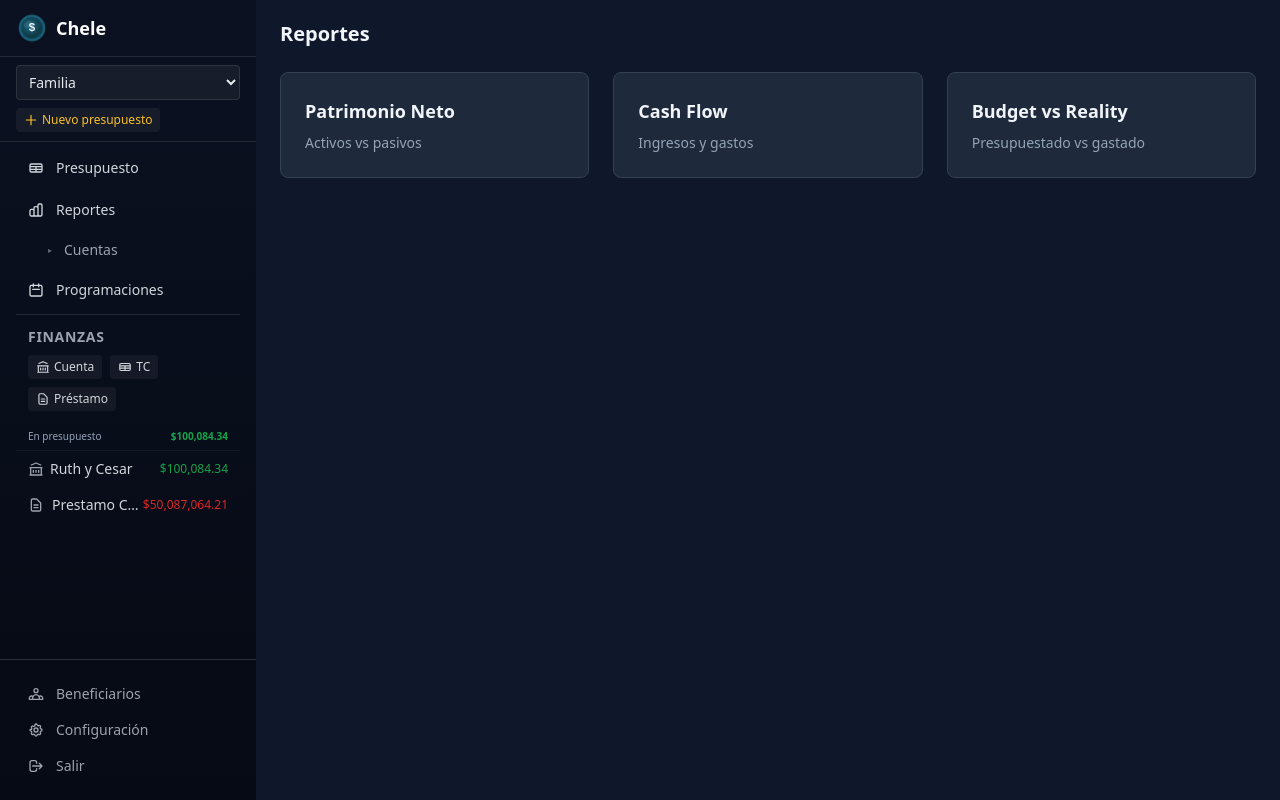
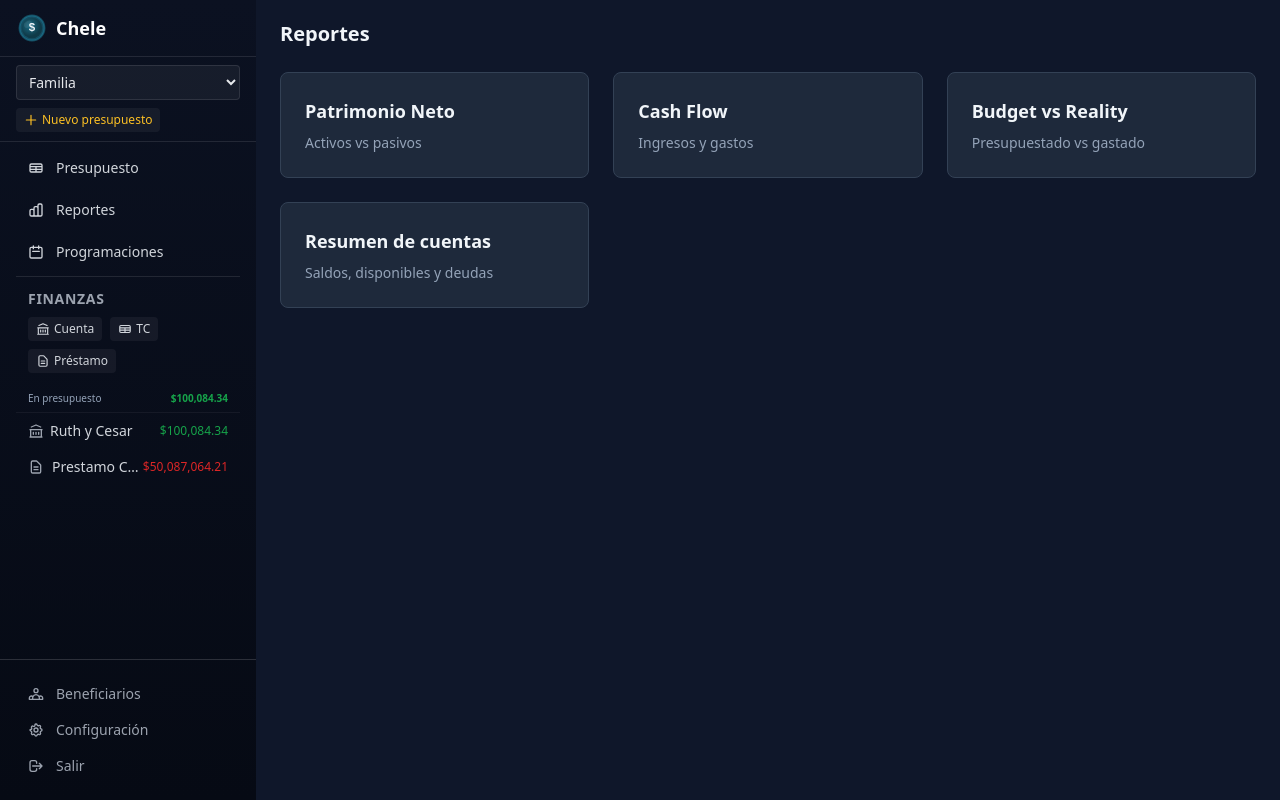
Before and after one commit to cesardarinel/chele, a Django app: page /reportes/ in a window 1280 px wide. Run offline with Django 5.2, Linux system fonts and the light colour scheme; a user stored in the database is signed in; data comes from the database, SQL or seed files in the repository; data that the repository does not hold is empty; some libraries are stand-ins or nearby versions.

Commit message:
Remove Cuentas from sidebar, add as report card in reports dashboard

```diff
--- a/templates/base.html
+++ b/templates/base.html
@@ -92,10 +92,6 @@
                 <a href="{% url 'reports_dashboard' %}" class="flex items-center gap-3 px-3 py-2 rounded text-xs md:text-sm text-gray-300 hover:bg-white/10 hover:text-white transition-all duration-150">
                     <svg class="w-4 h-4 shrink-0" fill="none" stroke="currentColor" viewBox="0 0 24 24"><path stroke-linecap="round" stroke-linejoin="round" stroke-width="2" d="M9 19v-6a2 2 0 00-2-2H5a2 2 0 00-2 2v6a2 2 0 002 2h2a2 2 0 002-2zm0 0V9a2 2 0 012-2h2a2 2 0 012 2v10m-6 0a2 2 0 002 2h2a2 2 0 002-2m0 0V5a2 2 0 012-2h2a2 2 0 012 2v14a2 2 0 01-2 2h-2a2 2 0 01-2-2z"/></svg>
                     Reportes
-                </a>
-                <a href="{% url 'account_list' %}" class="flex items-center gap-3 pl-8 pr-3 py-1.5 rounded text-xs md:text-sm text-gray-400 hover:bg-white/10 hover:text-white transition-all duration-150 {% if request.resolver_match.url_name == 'account_list' %}bg-white/10 text-white{% endif %}">
-                    <span class="text-[8px] opacity-60">▸</span>
-                    Cuentas
                 </a>
                 <a href="{% url 'schedules_list' %}" class="flex items-center gap-3 px-3 py-2 rounded text-xs md:text-sm text-gray-300 hover:bg-white/10 hover:text-white transition-all duration-150">
                     <svg class="w-4 h-4 shrink-0" fill="none" stroke="currentColor" viewBox="0 0 24 24"><path stroke-linecap="round" stroke-linejoin="round" stroke-width="2" d="M8 7V3m8 4V3m-9 8h10M5 21h14a2 2 0 002-2V7a2 2 0 00-2-2H5a2 2 0 00-2 2v12a2 2 0 002 2z"/></svg>
--- a/templates/reports/dashboard.html
+++ b/templates/reports/dashboard.html
@@ -16,6 +16,10 @@
             <h3 class="text-base md:text-lg font-semibold text-chele-text mb-2">Budget vs Reality</h3>
             <p class="text-xs md:text-sm text-chele-text-secondary">Presupuestado vs gastado</p>
         </a>
+        <a href="{% url 'account_list' %}" class="block bg-chele-surface rounded-lg border border-chele-border p-4 md:p-6 card-hover">
+            <h3 class="text-base md:text-lg font-semibold text-chele-text mb-2">Resumen de cuentas</h3>
+            <p class="text-xs md:text-sm text-chele-text-secondary">Saldos, disponibles y deudas</p>
+        </a>
     </div>
 </div>
 {% endblock %}
```
